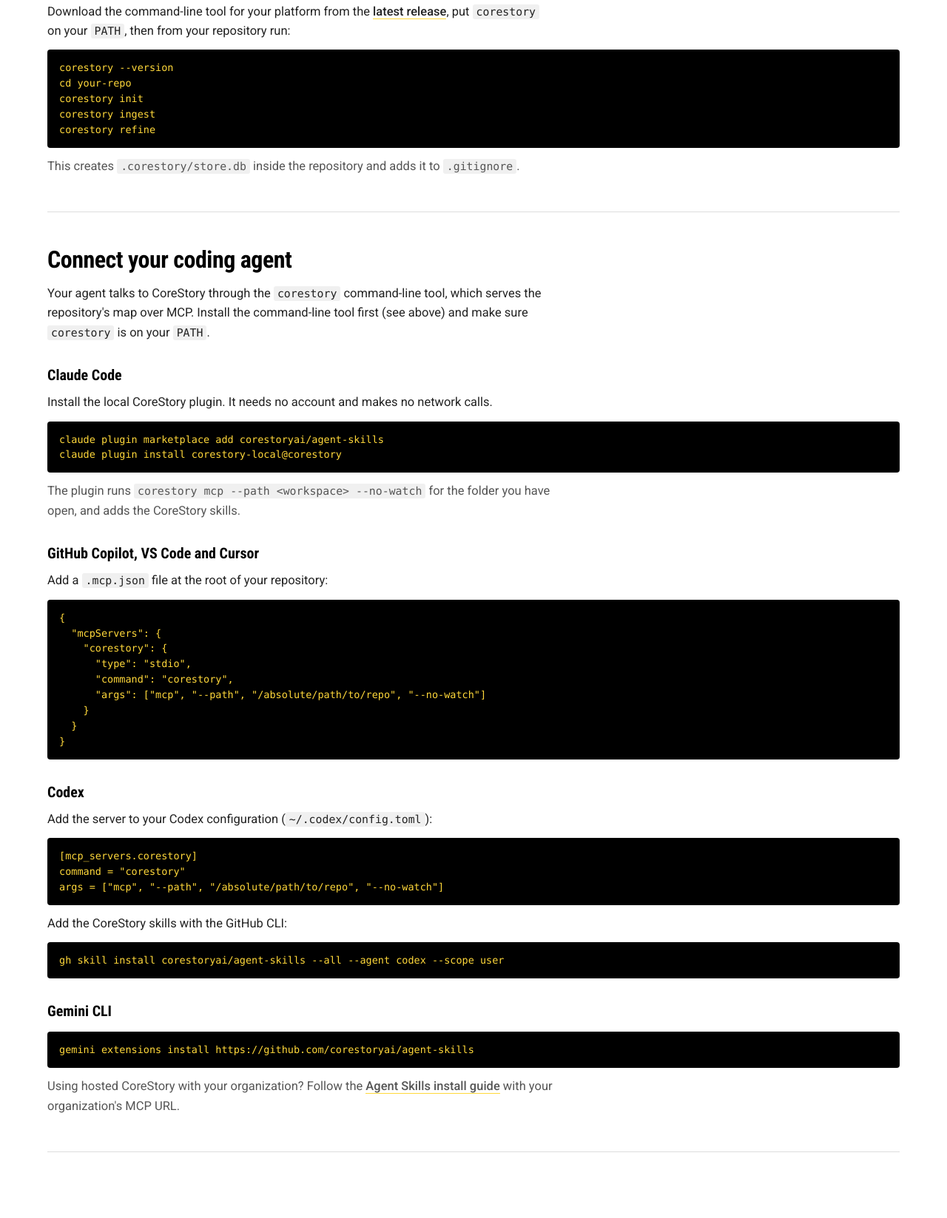
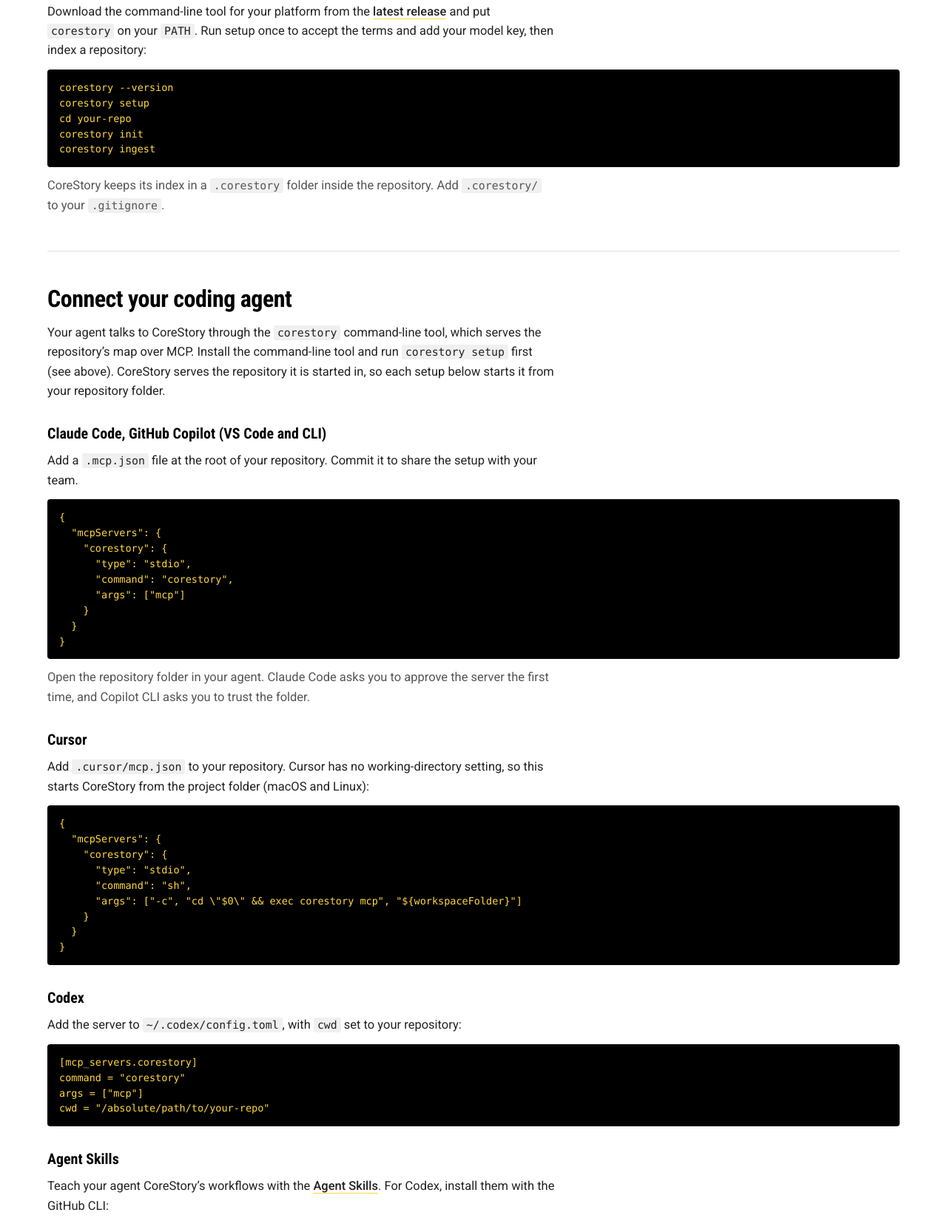
Before and after one commit to CoreStoryAI/corestoryai.github.io, a plain HTML site: page index.html in a window 1280 px wide. Shown: the part 4247-5894 px from the top of the page at 74% size. Drawn offline with Linux system fonts and the light colour scheme; no server answers.

Commit message:
fix(web): agent setup verified against the corestory CLI
- corestory mcp serves the directory it starts in and has no --path or
  --no-watch: root .mcp.json (Claude Code, Copilot in VS Code and CLI),
  Cursor via sh wrapper with ${workspaceFolder}, Codex via cwd.
- CLI install: corestory setup, init, ingest (no refine); index lives in
  .corestory/, which init does not add to .gitignore.
- Drop the corestory-local Claude Code plugin and Gemini extension: both
  pass the removed flags.
- Linux CLI asset pattern matches the musl build.

Co-Authored-By: Claude Opus 5.5 <noreply@anthropic.com>

```diff
--- a/index.html
+++ b/index.html
@@ -190,51 +190,51 @@
         </ol>
         <p class="guide-note">You only see the terms and model steps the first time. After that, the app opens straight to the folder picker.</p>
         <h4>Command-line tool</h4>
-        <p>Download the command-line tool for your platform from the <a class="release-link" href="https://github.com/CoreStory-Frontier/release-dist/releases">latest release</a>, put <code>corestory</code> on your <code>PATH</code>, then from your repository run:</p>
+        <p>Download the command-line tool for your platform from the <a class="release-link" href="https://github.com/CoreStory-Frontier/release-dist/releases">latest release</a> and put <code>corestory</code> on your <code>PATH</code>. Run setup once to accept the terms and add your model key, then index a repository:</p>
 <pre><code>corestory --version
+corestory setup
 cd your-repo
 corestory init
-corestory ingest
-corestory refine</code></pre>
-        <p class="guide-note">This creates <code>.corestory/store.db</code> inside the repository and adds it to <code>.gitignore</code>.</p>
+corestory ingest</code></pre>
+        <p class="guide-note">CoreStory keeps its index in a <code>.corestory</code> folder inside the repository. Add <code>.corestory/</code> to your <code>.gitignore</code>.</p>
       </article>
 
       <article class="guide-item" id="connect" aria-labelledby="connect-title">
         <h3 id="connect-title">Connect your coding agent</h3>
-        <p>Your agent talks to CoreStory through the <code>corestory</code> command-line tool, which serves the repository's map over MCP. Install the command-line tool first (see above) and make sure <code>corestory</code> is on your <code>PATH</code>.</p>
-
-        <h4>Claude Code</h4>
-        <p>Install the local CoreStory plugin. It needs no account and makes no network calls.</p>
-<pre><code>claude plugin marketplace add corestoryai/agent-skills
-claude plugin install corestory-local@corestory</code></pre>
-        <p class="guide-note">The plugin runs <code>corestory mcp --path &lt;workspace&gt; --no-watch</code> for the folder you have open, and adds the CoreStory skills.</p>
-
-        <h4>GitHub Copilot, VS Code and Cursor</h4>
-        <p>Add a <code>.mcp.json</code> file at the root of your repository:</p>
-        <!-- TODO(eng): confirm each client reads a root .mcp.json (VS Code also reads .vscode/mcp.json with a "servers" key; Cursor reads .cursor/mcp.json). -->
+        <p>Your agent talks to CoreStory through the <code>corestory</code> command-line tool, which serves the repository&rsquo;s map over MCP. Install the command-line tool and run <code>corestory setup</code> first (see above). CoreStory serves the repository it is started in, so each setup below starts it from your repository folder.</p>
+        <h4>Claude Code, GitHub Copilot (VS Code and CLI)</h4>
+        <p>Add a <code>.mcp.json</code> file at the root of your repository. Commit it to share the setup with your team.</p>
 <pre><code>{
   "mcpServers": {
     "corestory": {
       "type": "stdio",
       "command": "corestory",
-      "args": ["mcp", "--path", "/absolute/path/to/repo", "--no-watch"]
+      "args": ["mcp"]
     }
   }
 }</code></pre>
-
+        <p class="guide-note">Open the repository folder in your agent. Claude Code asks you to approve the server the first time, and Copilot CLI asks you to trust the folder.</p>
+        <h4>Cursor</h4>
+        <p>Add <code>.cursor/mcp.json</code> to your repository. Cursor has no working-directory setting, so this starts CoreStory from the project folder (macOS and Linux):</p>
+<pre><code>{
+  "mcpServers": {
+    "corestory": {
+      "type": "stdio",
+      "command": "sh",
+      "args": ["-c", "cd \"$0\" &amp;&amp; exec corestory mcp", "${workspaceFolder}"]
+    }
+  }
+}</code></pre>
         <h4>Codex</h4>
-        <p>Add the server to your Codex configuration (<code>~/.codex/config.toml</code>):</p>
-        <!-- TODO(eng): verify this Codex stdio block against the current Codex CLI before launch. -->
+        <p>Add the server to <code>~/.codex/config.toml</code>, with <code>cwd</code> set to your repository:</p>
 <pre><code>[mcp_servers.corestory]
 command = "corestory"
-args = ["mcp", "--path", "/absolute/path/to/repo", "--no-watch"]</code></pre>
-        <p>Add the CoreStory skills with the GitHub CLI:</p>
+args = ["mcp"]
+cwd = "/absolute/path/to/your-repo"</code></pre>
+        <h4>Agent Skills</h4>
+        <p>Teach your agent CoreStory&rsquo;s workflows with the <a href="https://github.com/CoreStoryAI/agent-skills">Agent Skills</a>. For Codex, install them with the GitHub CLI:</p>
 <pre><code>gh skill install corestoryai/agent-skills --all --agent codex --scope user</code></pre>
-
-        <h4>Gemini CLI</h4>
-<pre><code>gemini extensions install https://github.com/corestoryai/agent-skills</code></pre>
-
-        <p class="guide-note">Using hosted CoreStory with your organization? Follow the <a href="https://github.com/CoreStoryAI/agent-skills#install">Agent Skills install guide</a> with your organization's MCP URL.</p>
+        <p class="guide-note">Using hosted CoreStory with your organization? Follow the <a href="https://github.com/CoreStoryAI/agent-skills#install">Agent Skills install guide</a> with your organization&rsquo;s MCP URL.</p>
       </article>
     </div>
   </div>
@@ -280,7 +280,7 @@ var ASSETS = {
   // Windows: command-line tool until the desktop app ships (see WINDOWS TREATMENT above).
   windows: /^corestory-cli-.+-x86_64-pc-windows-gnu\.tar\.gz$/,
   cliMac: /^corestory-cli-.+-aarch64-apple-darwin\.tar\.gz$/,
-  cliLinux: /^corestory-cli-.+-x86_64-unknown-linux-gnu\.tar\.gz$/
+  cliLinux: /^corestory-cli-.+-x86_64-unknown-linux-(musl|gnu)\.tar\.gz$/
 };
 
 function releasePage(repo) {
```
Also changed, not shown: 1 other file.
